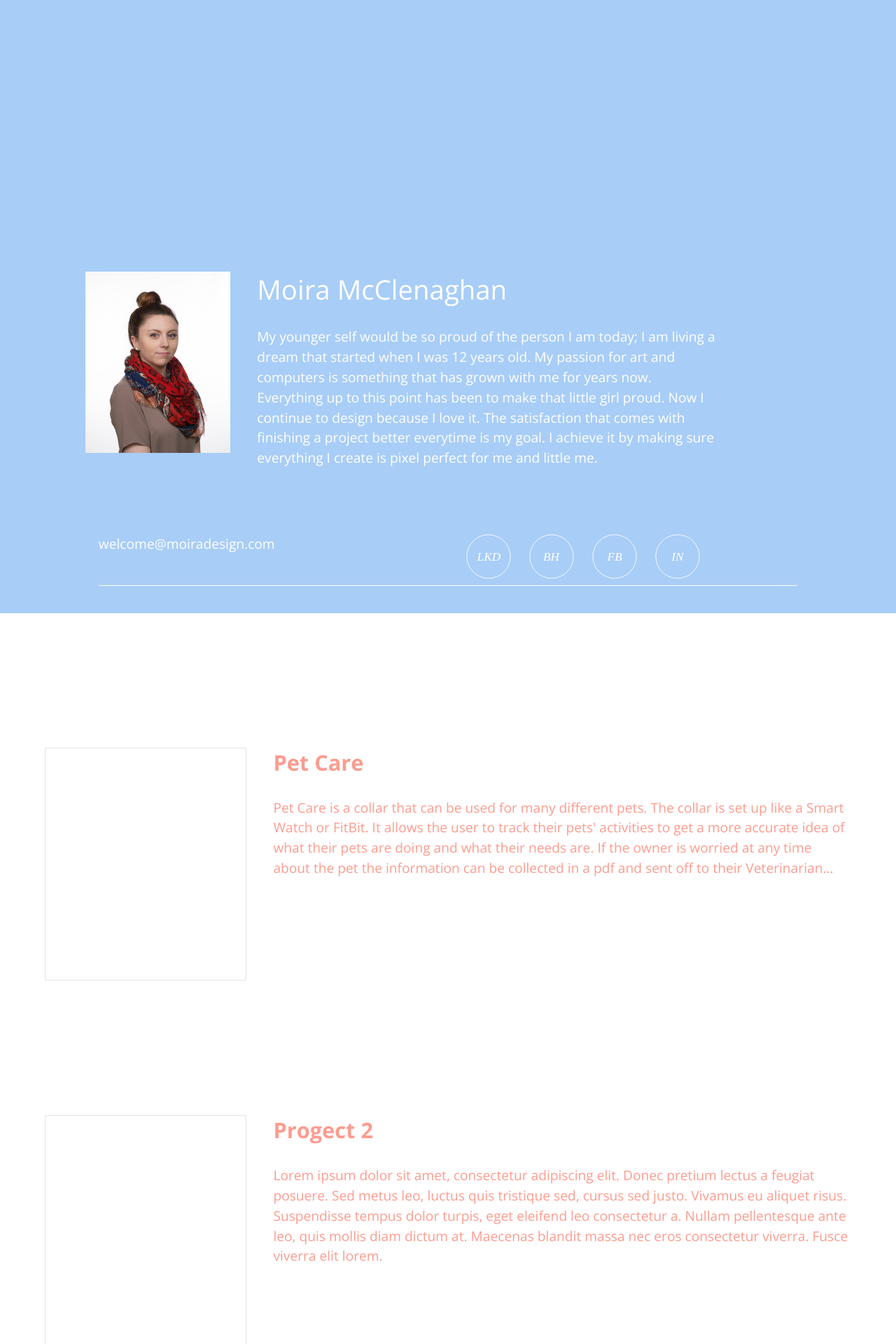
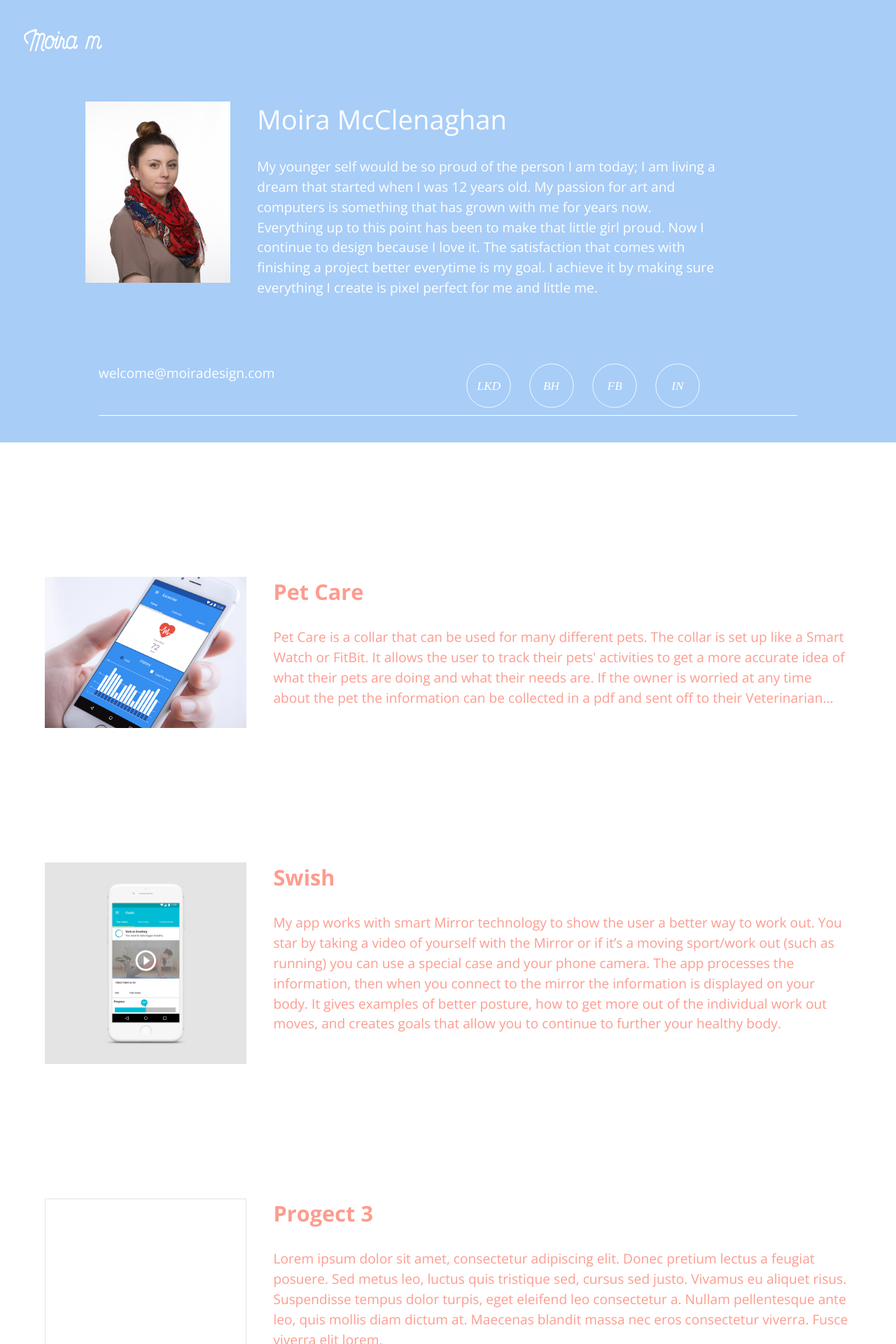
Before and after one commit to Moira2332/moiradesign, a Jekyll site: the page built from index.html, in a window 1280 px wide. Shown: the top 1920 px of the page at 70% size. Built offline with Jekyll 4.4.1, drawn with Linux system fonts in a browser that asks for light colours; Markdown is read by kramdown in place of the engine named in the settings.

Commit message:
edit default and creat project 2

```diff
--- a/_layouts/default.html
+++ b/_layouts/default.html
@@ -15,7 +15,7 @@
   <section class="nav">
     <nav>
       <div class="logo">
-        <a href="#"><svg><use xlink:href="images/logo.svg" /></svg></a>
+        <a href="index.html"><img src="images/logo.svg" alt=""></a>
       </div>
     </nav>
   </section>
--- a/css/main.css
+++ b/css/main.css
@@ -42,8 +42,9 @@ p {
 }
 
 .logo {
-  width: 50%;
-  padding: 2rem;
+  padding-left: 1rem;
+  padding-top: 1rem;
+  margin: 0;
 }
 
 .nav {
@@ -79,9 +80,10 @@ p {
   margin: auto;
 }
 
-.middle2 {
+.middle1 {
   max-width: 60rem;
   margin: auto;
+  padding-top: 1rem;
 }
 
 .main-bottom {
@@ -131,6 +133,15 @@ footer {
   padding-left: 2rem;
 }
 
+.video {
+  margin: auto;
+  padding: 0;
+}
+
+.user {
+  padding-top: 5rem;
+}
+
 @media only screen and (min-width: 38em) {
 
   .text-1 {
@@ -153,21 +164,12 @@ footer {
     padding-bottom: 3em;
   }
 
-  .logo {
-    width: 30%
-  }
-
   .text-3 {
     padding-top: 1rem;
   }
 }
 
 @media only screen and (min-width: 60em) {
-
-  .logo {
-    padding: 3em;
-    width: 20%;
-  }
 
   .me {
     width: 20%;
@@ -176,7 +178,7 @@ footer {
 
   .top {
     padding: 3rem;
-    padding-top: 6rem;
+    padding-top: 2rem;
     max-width: 60rem;
     margin: auto;
   }
@@ -209,7 +211,7 @@ footer {
 
   .text-3 {
     padding-left: 2em;
-    padding-top: 0;
+    padding-top: 4rem;
     padding-bottom: 0;
     padding-right: 0;
   }
@@ -241,5 +243,4 @@ footer {
     margin: auto;
     padding-bottom: 3em;
   }
-
 }
--- a/index.html
+++ b/index.html
@@ -24,25 +24,25 @@ layout: default
         <div class="grid icons">
           <div class="bottom unit xs-1-4 s-1-4 m-1-4 l-1-4 xl-1-4">
             <i class="icon i-64">
-              <a href="#"><svg><use xlink:href="images/tags.svg#lkd " /></svg></a>
+              <a href="https://www.linkedin.com/in/moira-mcclenaghan-09b952139/"><svg><use xlink:href="images/tags.svg#lkd " /></svg></a>
             </i>
           </div>
 
           <div class="bottom unit xs-1-4 s-1-4 m-1-4 l-1-4 xl-1-4">
             <i class="icon i-64">
-              <svg><use xlink:href="images/tags.svg#bh" /></svg>
+              <a href="https://www.behance.net/Moimoi2332"><svg><use xlink:href="images/tags.svg#bh" /></svg></a>
             </i>
           </div>
 
           <div class="bottom unit xs-1-4 s-1-4 m-1-4 l-1-4 xl-1-4">
             <i class="icon i-64">
-              <svg><use xlink:href="images/tags.svg#fb" /></svg>
+              <a href="https://www.facebook.com/moira.mcclenaghan?ref=bookmarks"><svg><use xlink:href="images/tags.svg#fb" /></svg></a>
             </i>
           </div>
 
           <div class="bottom unit xs-1-4 s-1-4 m-1-4 l-1-4 xl-1-4">
             <i class="icon i-64">
-              <svg><use xlink:href="images/tags.svg#in" /></svg>
+              <a href="https://www.instagram.com/moiramcc23/"><svg><use xlink:href="images/tags.svg#in" /></svg></a>
             </i>
           </div>
         </div>
@@ -56,7 +56,7 @@ layout: default
 <section class="projects">
   <div class="grid middle">
     <div class="square unit xs-1 s-1 m-1-2 l-1-4 xl-1-4">
-      <a href="project-1.html"><img class="img-flex" src="images/rectangle.jpg" alt=""></a>
+      <a href="project-1.html"><img class="img-flex" src="images/mockup-1.jpg" alt=""></a>
     </div>
     <div class="text-2 unit xs-1 s-1 m-1-2 l-3-4 xl-3-4">
       <h2>Pet Care</h2>
@@ -66,11 +66,12 @@ layout: default
 
   <div class="grid middle">
     <div class="square unit xs-1 s-1 m-1-2 l-1-4 xl-1-4">
-      <img class="img-flex" src="images/rectangle.jpg" alt="">
+      <a href="project-2.html"><img class="img-flex" src="images/mockup-2.jpg" alt=""></a>
     </div>
       <div class="text-2 unit xs-1 s-1 m-1-2 l-3-4 xl-3-4">
-        <h2>Progect 2</h2>
-        <p>Lorem ipsum dolor sit amet, consectetur adipiscing elit. Donec pretium lectus a feugiat posuere. Sed metus leo, luctus quis tristique sed, cursus sed justo. Vivamus eu aliquet risus. Suspendisse tempus dolor turpis, eget eleifend leo consectetur a. Nullam pellentesque ante leo, quis mollis diam dictum at. Maecenas blandit massa nec eros consectetur viverra. Fusce viverra elit lorem.</p>
+        <h2>Swish</h2>
+        <p>My app works with smart Mirror technology to show the user a better way to work out.
+  You star by taking a video of yourself with the Mirror or if it’s a moving sport/work out (such as running) you can use a special case and your phone camera. The app processes the information, then when you connect to the mirror the information is displayed on your body. It gives examples of better posture, how to get more out of the individual work out moves, and creates goals that allow you to continue to further your healthy body.</p>
       </div>
   </div>
 
--- a/project-1.html
+++ b/project-1.html
@@ -2,8 +2,8 @@
 layout: default
 ---
 
-<section itemscope itemtype="https://schema.org/WebSite" class="middle2">
-  <div class="middle2">
+<section itemscope itemtype="https://schema.org/WebSite" class="middle1">
+  <div class="middle1">
     <div class="square2">
       <img itemprop="image" class="img-flex" src="images/Nexus-5X-Left.jpg" alt="">
     </div>
```
Also changed, not shown: project-2.html (+48 -1 lines), images/mockup-1.jpg (added), images/mockup-2.jpg (added), images/s1.jpg (added), images/s2.jpg (added), images/s3.jpg (added), images/swish1.jpg (added), images/swish2.jpg (added), images/swish3.jpg (added), images/swish4.jpg (added), images/swish5.jpg (added), 1 other file.
